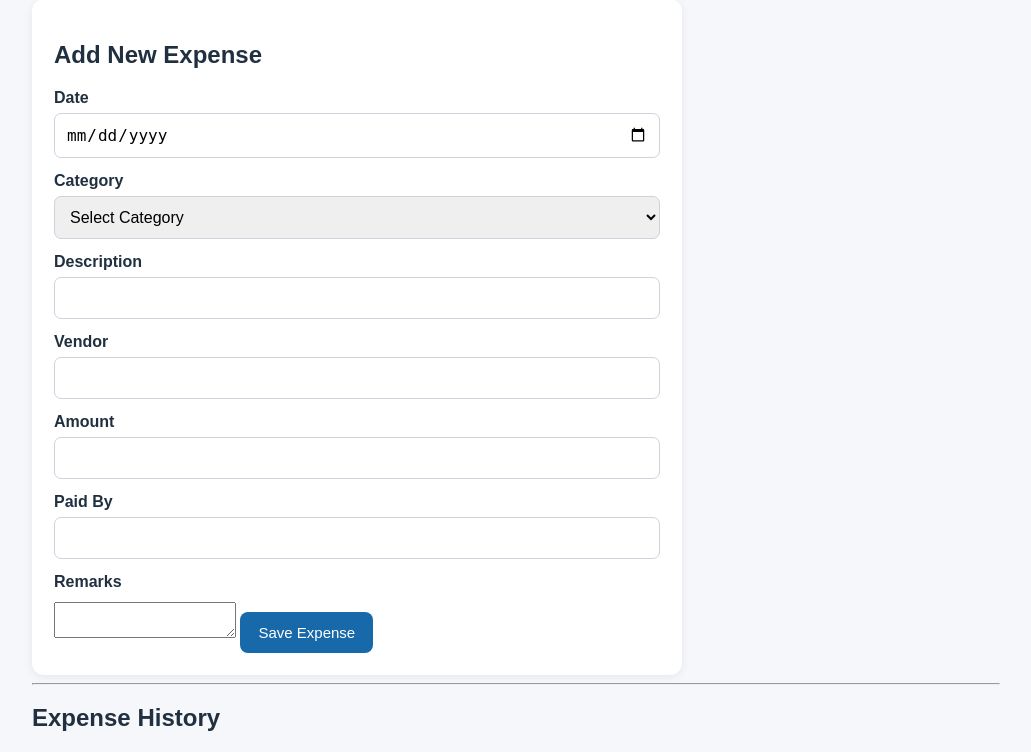
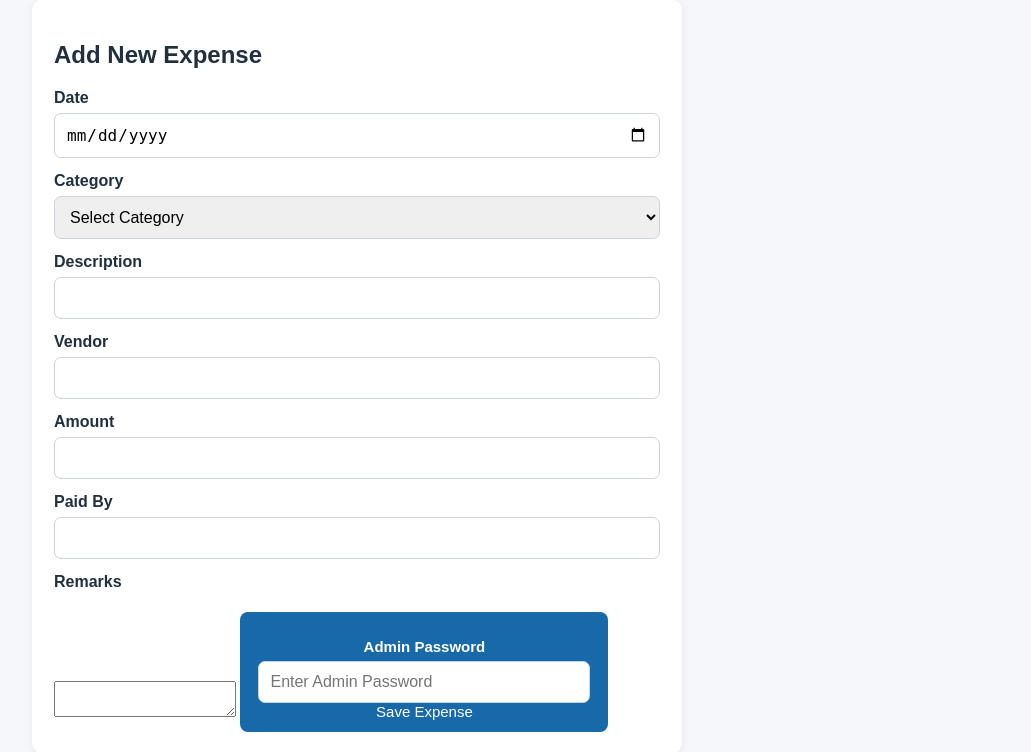
Before and after one commit to reyshaikh/sameer-manzil-maintenance, a Flask app: page /expenses in a window 1280 px wide. Shown: the part 135-887 px from the top of the page, without its empty margins (124-1155 px from the left). Run offline with Flask 3, Linux system fonts and the light colour scheme; the visitor is signed in with stand-in values (Sample User, id 1); data that the repository does not hold is empty; parts of the project's set-up code (start-up, migrations or seed data) failed here and were passed over.

Commit message:
Update expenses.html

```diff
--- a/templates/expenses.html
+++ b/templates/expenses.html
@@ -71,6 +71,15 @@
             class="btn"
             style="margin-top:15px;"
         >
+        <label>Admin Password</label>
+
+        <input
+            type="password"
+            name="admin_password"
+            required
+            placeholder="Enter Admin Password"
+        />
+
             Save Expense
         </button>
 
```
